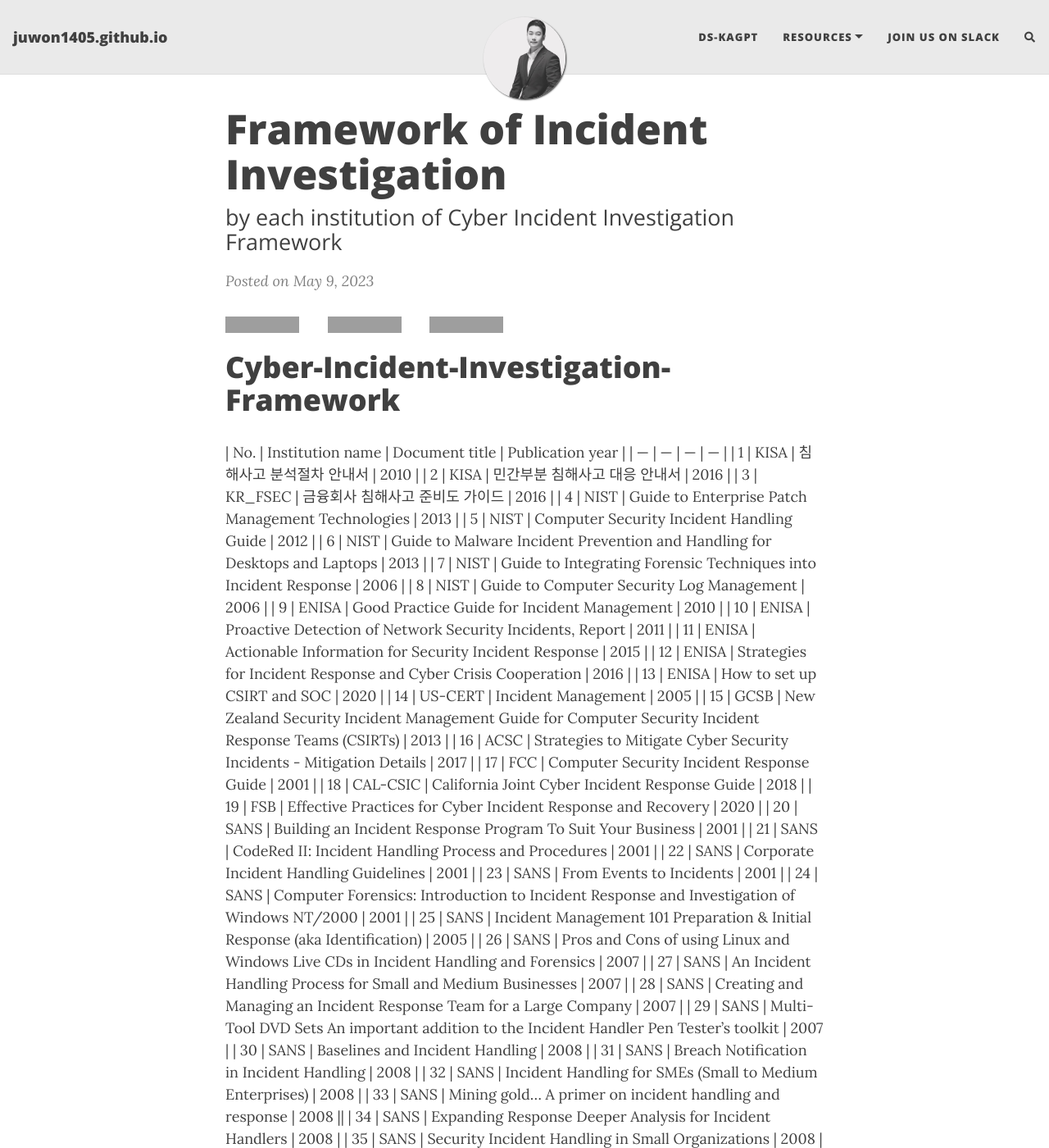
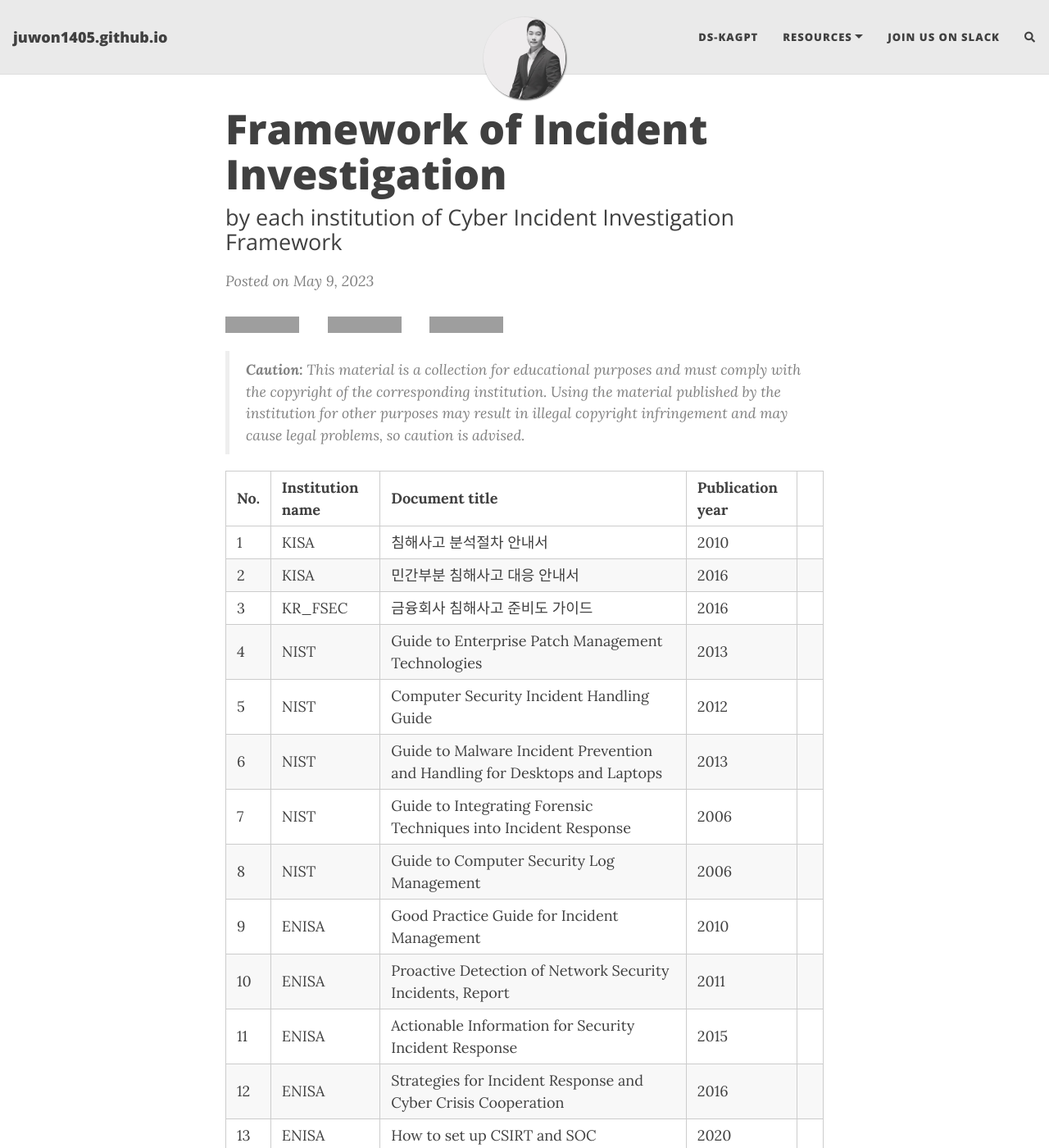
Before and after one commit to Juwon1405/juwon1405.github.io, a Jekyll site: the page built from _posts/2023-05-09-cyber-incident-framework.md, in a window 1280 px wide and 1400 px high. Shown: the whole window at 82% size. Built offline with Jekyll 4.4.1, drawn with Linux system fonts in a browser that asks for light colours; nearby versions of some CDN libraries; comment, search, counter and statistics services are not loaded; some of the changed text lies outside the part shown; grey boxes are pictures that could not be loaded.

Commit message:
Update 2023-05-09-cyber-incident-framework.md

```diff
--- a/_posts/2023-05-09-cyber-incident-framework.md
+++ b/_posts/2023-05-09-cyber-incident-framework.md
@@ -8,7 +8,8 @@
 comments: true
 ---
 
-# Cyber-Incident-Investigation-Framework
+> **Caution:** This material is a collection for educational purposes and must comply with the copyright of the corresponding institution. Using the material published by the institution for other purposes may result in illegal copyright infringement and may cause legal problems, so caution is advised.
+
 | No. | Institution name | Document title | Publication year |
 | --- | --- | --- | --- |
 | 1 | KISA | 침해사고 분석절차 안내서 | 2010 |
```
